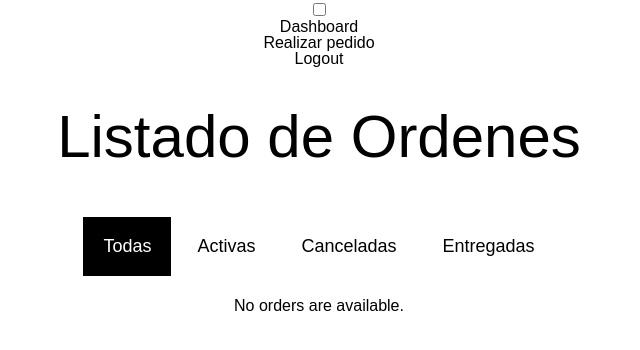
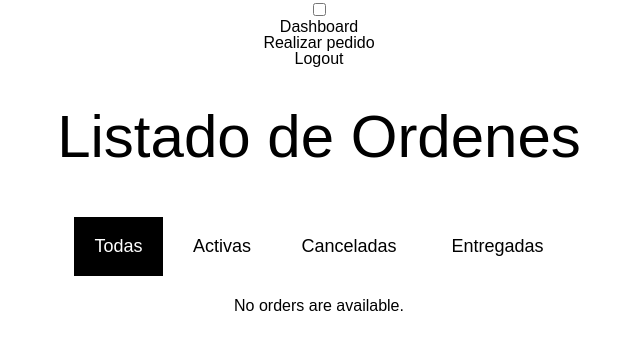
Before and after one commit to sergioromero1/flor, a Django app: page /orders/ in a window 1280 px wide. Shown: the top 350 px of the page, without its empty margins (321-961 px from the left). Run offline with Django 4.2, Linux system fonts and the light colour scheme; the visitor is signed in with stand-in values (Sample User, id 1); data that the repository does not hold is empty.

Commit message:
commit preba movil

```diff
--- a/florapp/orders/static/orders/index.css
+++ b/florapp/orders/static/orders/index.css
@@ -10,7 +10,8 @@
 }
 
 .nav_menu li{
-    float: left;
+    /* float: left; */
+    display: inline-block;
 }
 
 .nav_menu a {
```
